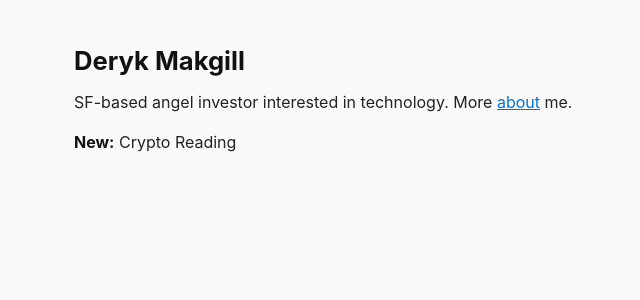
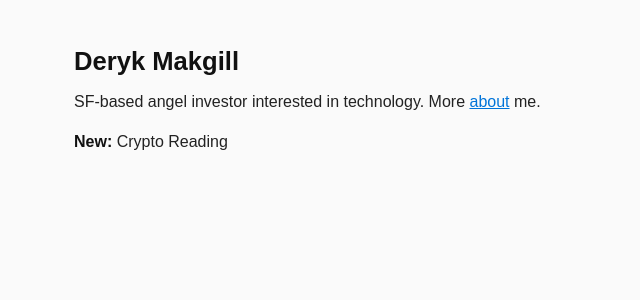
Before and after one commit to derykmakgill/dd, a Jekyll site: the page built from index.md, in a window 1280 px wide. Shown: the top 300 px of the page, without its empty margins (246-886 px from the left). Built offline with Jekyll 4.4.1, drawn with Linux system fonts in a browser that asks for light colours; our own code applies the rules of GitHub Pages for plain Markdown files.

Commit message:
Update default.html

```diff
--- a/_layouts/default.html
+++ b/_layouts/default.html
@@ -34,7 +34,7 @@
   <link rel="apple-touch-icon" href="/assets/apple-touch-icon.png" sizes="180x180">
 
   <style>body {
-  font-family: -apple-system, BlinkMacSystemFont, "Segoe UI", Helvetica, Arial, sans-serif;
+  font-family: sans-serif;
   line-height: 1.5em;
   font-size: 1em;
   color: #222;
```
